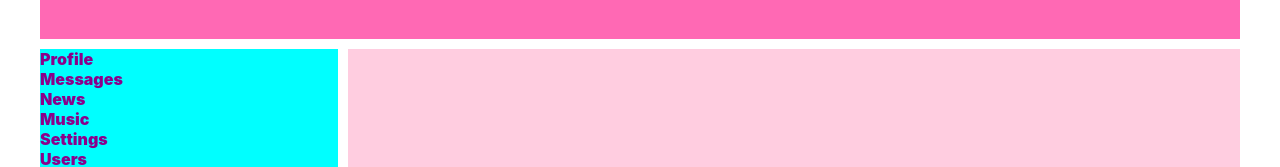
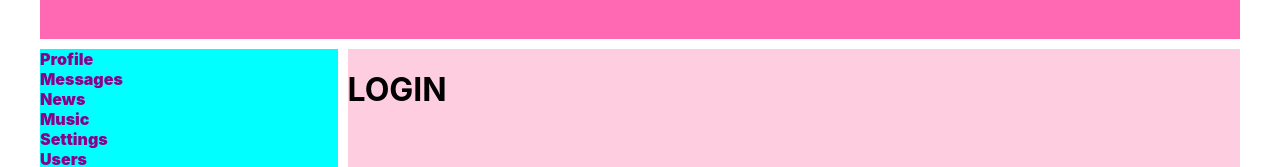
Before and after one commit to Ksdem/New1, a React (Create React App) app: page /login in a window 1280 px wide. Shown: the part 161-328 px from the top of the page. Built offline with nearby package versions, Linux system fonts and the light colour scheme; no server answers.

Commit message:
Redirect (login)

```diff
--- a/src/App.js
+++ b/src/App.js
@@ -12,6 +12,7 @@
 import UsersContainer from "./Components/Users/UsersContainer";
 import ProfileContainer from "./Components/Content/ProfileContainer";
 import HeaderContainer from "./Components/Header/HeaderContainer";
+import LoginPage from "./Components/Login/Login";
 
 
 
@@ -27,11 +28,13 @@
                     <Route path='/profile/:userId?' render={() =>
                         <ProfileContainer/>}/>
                     <Route path='/users' render={() =>
-                        <UsersContainer/>
+                        <UsersContainer/>}/>
+                        <Route path='/login' render={() =>
+                        <LoginPage/>
                     }/>
 
 
-                    <Route path='/music' render={Music}/>
+                     <Route path='/music' render={Music}/>
                     <Route path='/news' render={News}/>
                     <Route path='/settings' render={Settings}/>
                     <Route path='/messages/dialogItems' render={Messages}/>
--- a/src/Components/Content/ProfileContainer.jsx
+++ b/src/Components/Content/ProfileContainer.jsx
@@ -1,7 +1,7 @@
 import React from "react";
 import Profile from "./Profile";
 import {connect} from "react-redux";
-import {withRouter} from 'react-router-dom';
+import {Redirect, withRouter} from 'react-router-dom';
 import {getUsersProfile} from "../../Redux/profile-reducer";
 
 class ProfileContainer extends React.Component {
@@ -16,6 +16,8 @@
     }
 
     render() {
+
+        if(!this.props.isAuth)return <Redirect to={'/login'}/>
         return (
 
             <Profile {...this.props} profile{...this.props.profile}/>
@@ -25,7 +27,8 @@
 }
 
 let mapStateToProps = (state) => ({
-    profile: state.profile
+    profile: state.profile,
+    isAuth: state.auth.isAuth
 });
 
 
--- a/src/Components/Dialogs/Dialogs.jsx
+++ b/src/Components/Dialogs/Dialogs.jsx
@@ -2,7 +2,7 @@
 import f from './Dialogs.module.css'
 import DialogsItems from "./DialogsItems/DialogsItems"
 import Messages from "./Messages/Messages";
-import {sendMessageCreator, updateNewMessageBodyCreator} from "../../Redux/data-reducer";
+import {Redirect} from 'react-router-dom';
 
 const Dialogs = (props) => {
     let state = props.data;
@@ -28,6 +28,11 @@
     let onUsers = () => {
         ;
     }
+
+   if(!props.isAuth) return <Redirect to={'/login'}/>;
+
+
+
     return (
         <div className={f.dialogsContainer}>
             <div className={f.dialogs}>
--- a/src/Components/Dialogs/DialogsContainer.jsx
+++ b/src/Components/Dialogs/DialogsContainer.jsx
@@ -6,7 +6,8 @@
 
 const mapStateToProps = (state) => {
     return {
-        data: state.data
+        data: state.data,
+        isAuth: state.auth.isAuth
     }
 
 
--- /dev/null
+++ b/src/Components/Login/Login.jsx
@@ -0,0 +1,7 @@
+import React from "react";
+
+
+const Login=()=>{
+    return <h1>LOGIN</h1>
+}
+export default Login;
```
